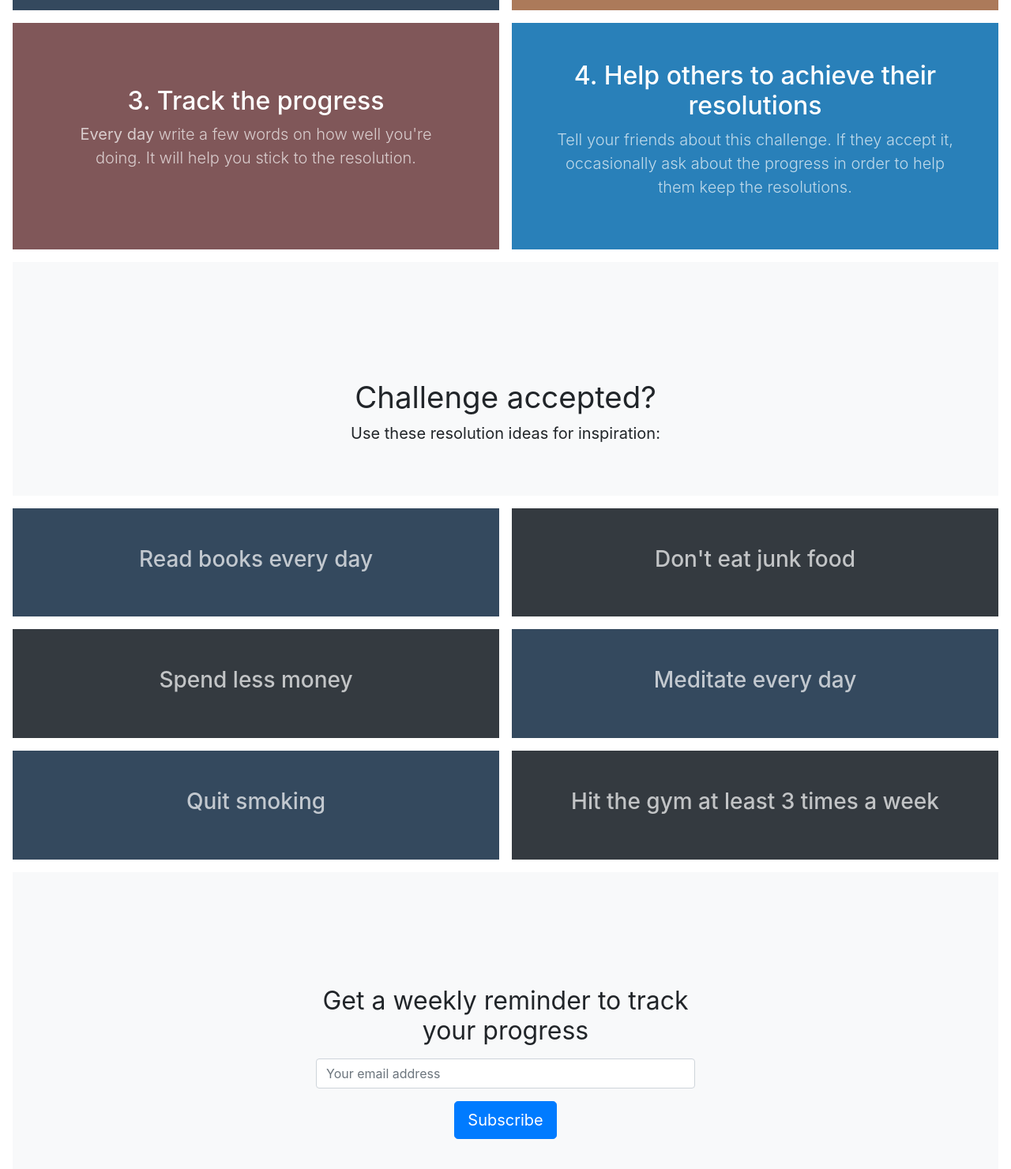
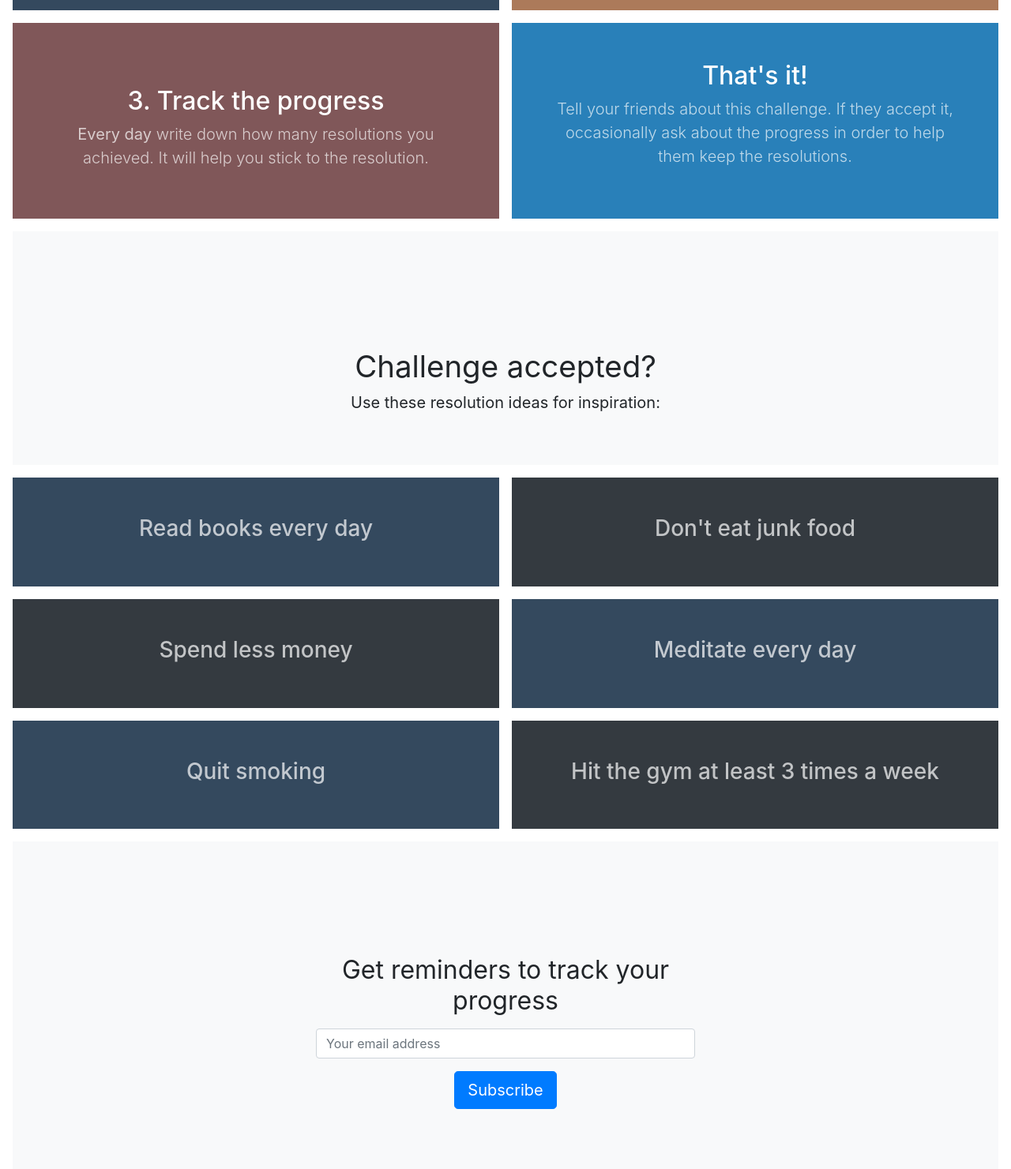
Before and after one commit to ikeepmyresolutions/ikeepmyresolutions.github.io, a plain HTML site: page index.html in a window 1280 px wide. Shown: the part 828-2309 px from the top of the page at 79% size. Drawn offline with nearby package versions, Linux system fonts and the light colour scheme.

Commit message:
text fix

```diff
--- a/index.html
+++ b/index.html
@@ -57,13 +57,13 @@
         <div class="my-3 p-3">
           <h2 class="display-5">3. Track the progress</h2>
           <p class="lead">
-            <b>Every day</b> write a few words on how well you're doing. It will help you stick to the resolution.
+            <b>Every day</b> write down how many resolutions you achieved. It will help you stick to the resolution.
           </p>
         </div>
       </div>
       <div class="bg-dark mr-md-3 pt-3 px-3 pt-md-3 pb-md-3 px-md-5 text-center  overflow-hidden" style="background-color: #2980b9 !important;">
         <div class="my-3 py-3">
-          <h2 class="display-5">4. Help others to achieve their resolutions</h2>
+          <h2 class="display-5">That's it!</h2>
           <p class="lead">Tell your friends about this challenge. If they accept it, occasionally ask about the progress in order to help them keep the resolutions.</p>
         </div>
       </div>
@@ -118,7 +118,7 @@
 
       <div class="col-md-6 p-lg-5 mx-auto my-5">
         <form id="reminder-form">
-          <h4 class="display-4 font-weight-normal" style="font-size: 2rem;">Get a weekly reminder to track your progress</h4>
+          <h4 class="display-4 font-weight-normal" style="font-size: 2rem;">Get reminders to track your progress</h4>
           <input type="email" class="form-control mt-3" id="email" placeholder="Your email address" />
           <div class="alert alert-success mt-3" role="alert" id="success-subscribed" style="display: none;"> <strong>Thanks! </strong> You will receive your first reminder in a week. </div>
           <button class="btn btn-lg btn-primary mt-3" type="submit">Subscribe</button>
```
